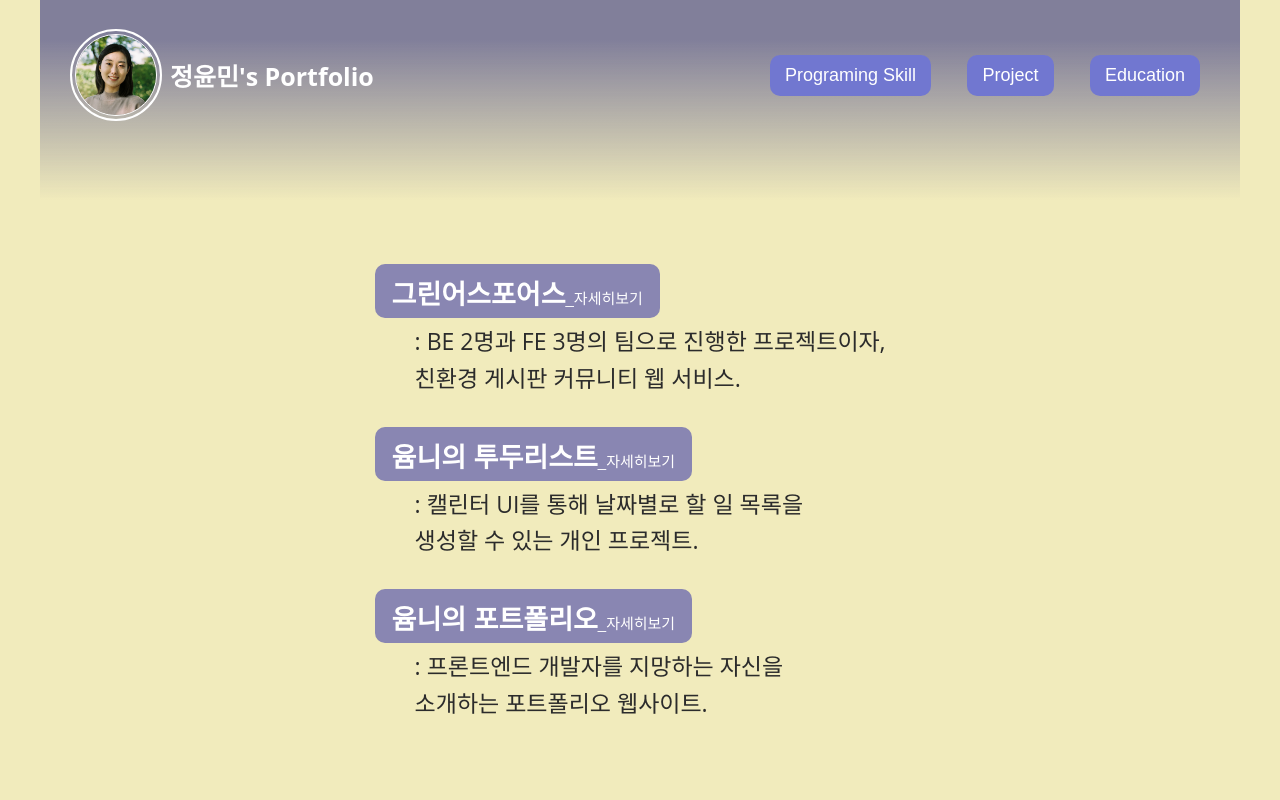
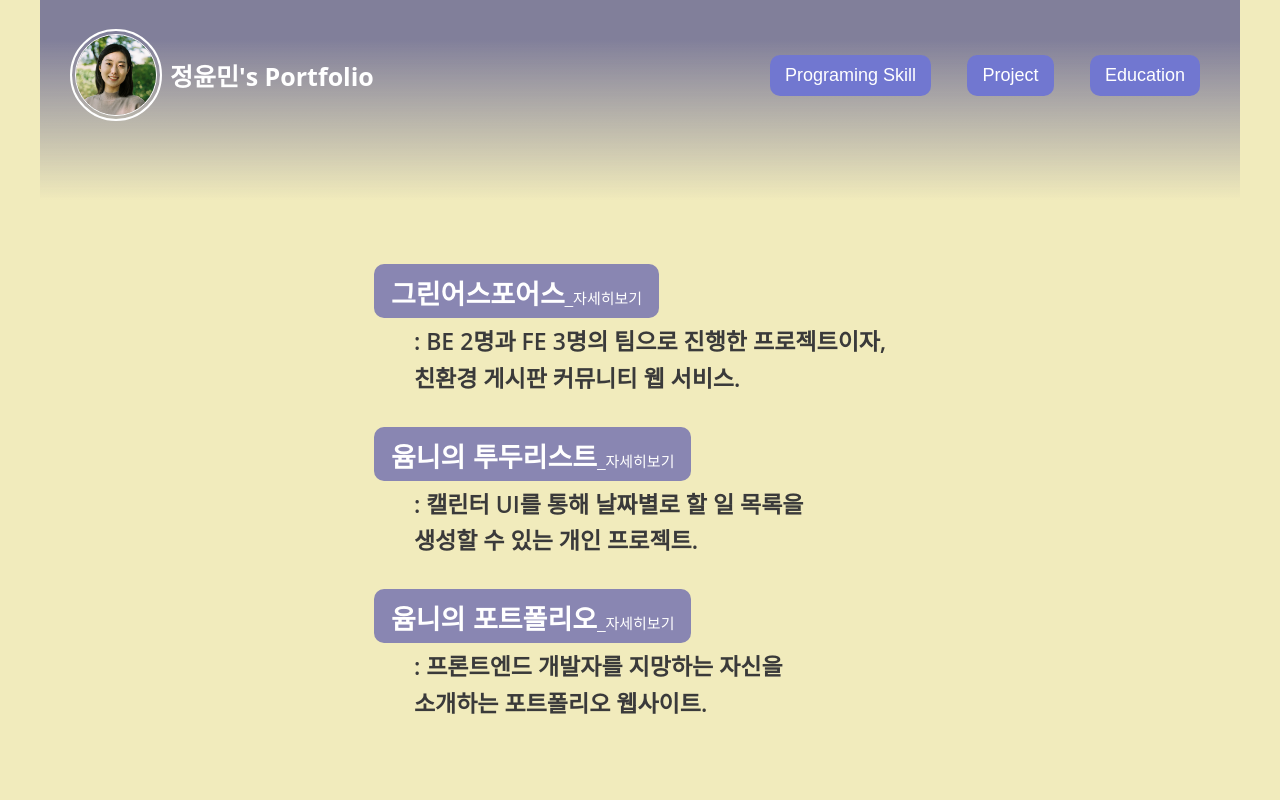
Before and after one commit to JeongYunmin/yuumni-portfolio, a Next.js app: page /project in a window 1280 px wide. Shown: the top 800 px of the page. Built offline with nearby package versions, Linux system fonts and the light colour scheme.

Commit message:
각 프로젝트 버튼의 설명 텍스트 스타일 수정

```diff
--- a/src/styles/ProgramingSkill.module.css
+++ b/src/styles/ProgramingSkill.module.css
@@ -8,7 +8,7 @@
 }
 .skillList li {
   text-align: center;
-  line-height: 58px;
+  line-height: 60px;
   list-style: none;
   width: 230px;
   height: 60px;
--- a/src/styles/Project.module.css
+++ b/src/styles/Project.module.css
@@ -10,9 +10,10 @@
 .secondProjectDesc,
 .thirdProjectDesc {
   font-size: 23px;
+  font-weight: 600;
   padding-left: 20px;
   margin: 5px 20px 30px 20px;
-  color: #2b2b2b;
+  color: #3a3a3a;
 }
 
 .firstProject button,
```
